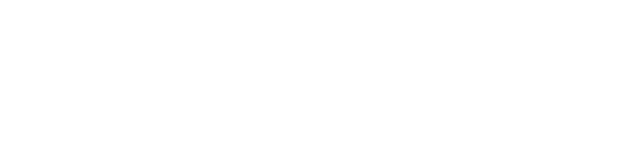
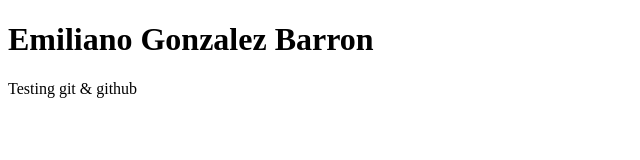
Before and after one commit to EmiGb-0/dam_tiid222, a plain HTML site: page pruebaGithub/index.html in a window 1280 px wide. Shown: the whole page, without its empty margins (0-640 px from the left). Drawn offline with Linux system fonts and the light colour scheme.

Commit message:
Se incluyo un titulo de mi perfil y mi nombre como un titulo y parrafo

```diff
--- a/pruebaGithub/index.html
+++ b/pruebaGithub/index.html
@@ -3,9 +3,11 @@
 <head>
     <meta charset="UTF-8">
     <meta name="viewport" content="width=device-width, initial-scale=1.0">
-    <title>Document</title>
+    <title>Mi perfil</title>
 </head>
 <body>
+    <h1>Emiliano Gonzalez Barron</h1>
 
+    <p>Testing git & github</p>
 </body>
 </html>
```
